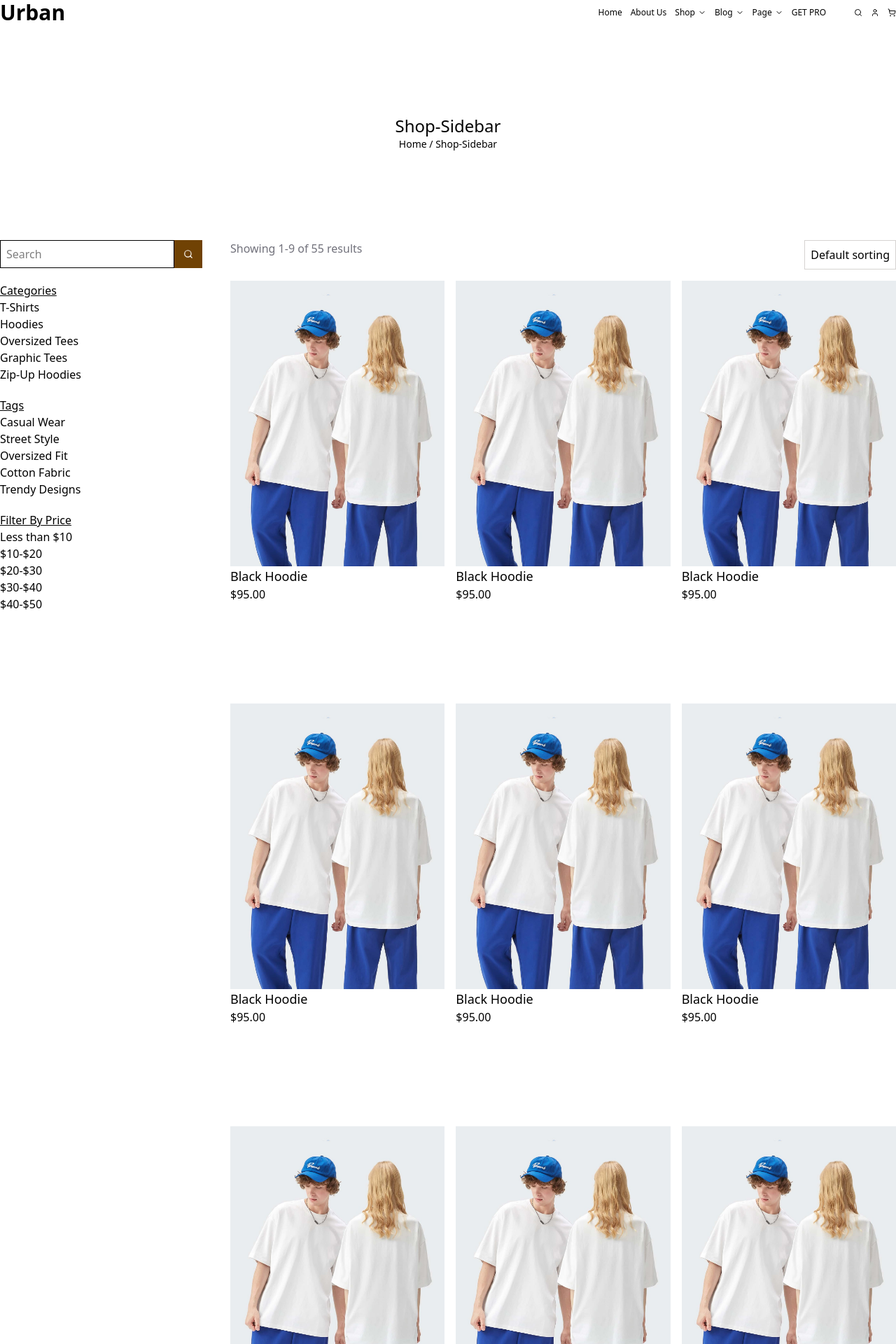
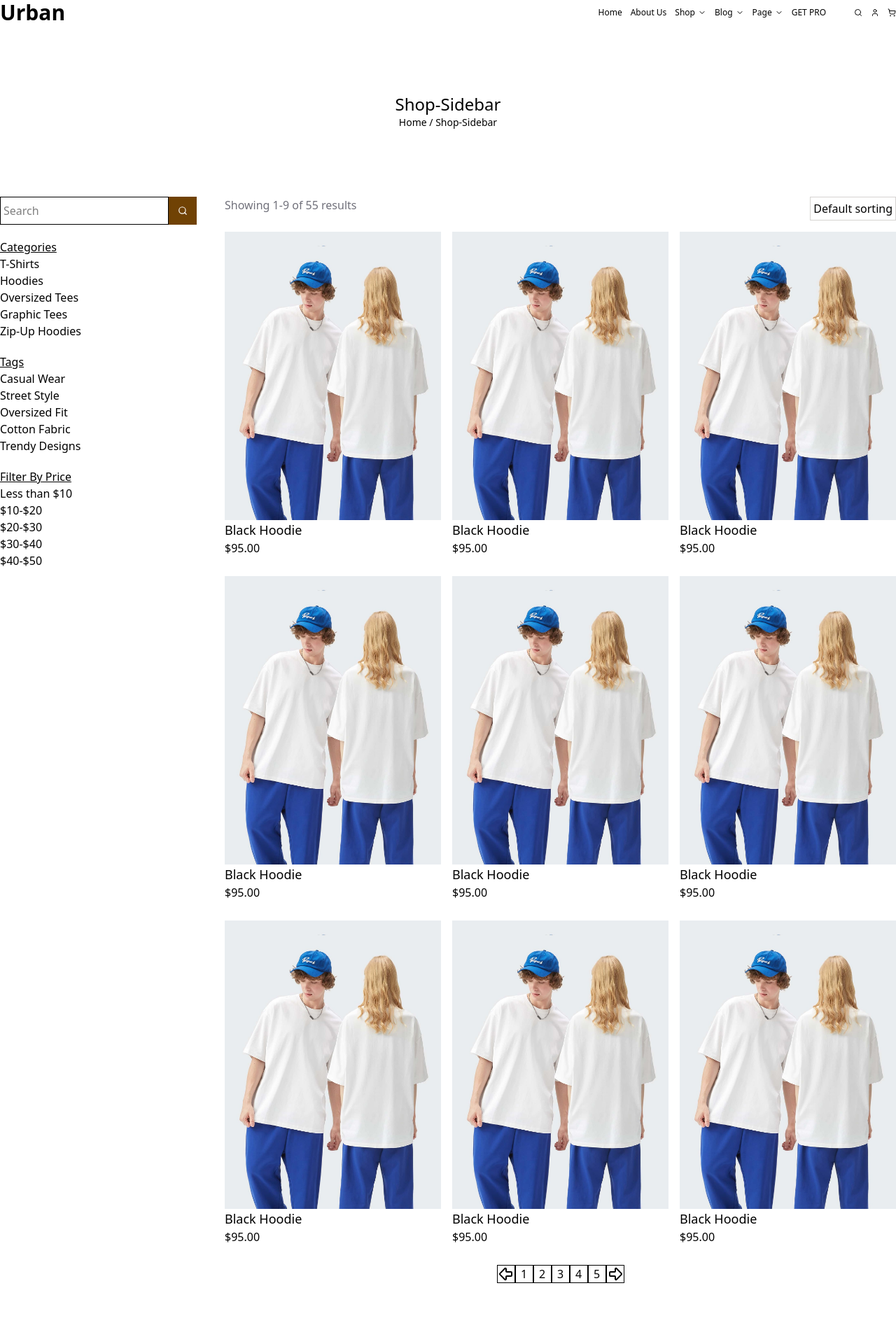
Before and after one commit to Zoidevzx/Projeto-Final-React, a Next.js app: page /shop in a window 1280 px wide. Shown: the top 1920 px of the page at 70% size. After the commit the page ends 1875 px from the top, so only its background shows below. Built offline with nearby package versions, Linux system fonts and the light colour scheme.

Commit message:
Fim do Shop

```diff
--- a/components/Shop.jsx
+++ b/components/Shop.jsx
@@ -1,5 +1,5 @@
 'use client'
-import { User, Search, ShoppingCart, ChevronDown } from 'lucide-react';
+import { Search, ArrowBigLeft, ArrowBigRight } from 'lucide-react';
 import { useRouter } from "next/navigation";
 
 export default function Shop() {
@@ -13,12 +13,12 @@ export default function Shop() {
 
         <div className="grid grid-flow-col grid-cols-[1fr_5fr] m-0_5 gap-x-10 ">
 
-          <div className='grid grid-flow-row grid-rows-4 grid-rows-[1fr_5fr_5fr_5fr] gap-5 h-50'>
+          <div className='grid grid-flow-row grid-rows-[1fr_5fr_5fr_5fr] gap-5 h-50'>
             <div className='flex '>
               <form>
-                <input type="text" placeholder='Search' className='border-1 border-black p-2 h-10' />
+                <input type="text" placeholder='Search' className='border-1 border-black p-1 h-10' />
               </form>
-              <button className='bg-[#704204] p-2 flex items-center justify-center h-10 w-10'>
+              <button className='bg-[#704204] p-1 flex items-center justify-center h-10 w-10'>
                 <Search size={14} color='white' />
               </button>
             </div>
@@ -52,10 +52,10 @@ export default function Shop() {
 
           </div>
 
-          <div className='grid grid-cols-3 grid-rows-5 grid-flow-row grid-rows-[1fr_14fr_14fr_14fr_3fr] grid-cols-auto gap-4 '>
+          <div className='grid grid-cols-3 grid-flow-row grid-rows-[1fr_14fr_14fr_14fr_2fr] grid-cols-auto gap-4 '>
             <div className='flex justify-between col-span-3'>
               <h2 className='text-zinc-500'>Showing 1-9 of 55 results</h2>
-              <button className='border-1 p-2 border-stone-300 hover:cursor-pointer'>
+              <button className='border-1 p-1 border-stone-300 hover:cursor-pointer'>
                 Default sorting
               </button>
             </div>
@@ -104,6 +104,18 @@ export default function Shop() {
               <h1 className='text-lg'>Black Hoodie</h1>
               <p>$95.00</p>
             </div>
+            <div className='flex items-start justify-center col-span-3'>
+              <div className='grid grid-flow-col grid-cols-7'>
+                <button className='border border-black cursor-pointer hover:bg-[#9f1d1d] hover:text-sky-100 hover:border-black'><ArrowBigLeft /></button>
+                <button className='border border-black cursor-pointer hover:bg-[#9f1d1d] hover:text-sky-100 hover:border-black'>1</button>
+                <button className='border border-black cursor-pointer hover:bg-[#9f1d1d] hover:text-sky-100 hover:border-black'>2</button>
+                <button className='border border-black cursor-pointer hover:bg-[#9f1d1d] hover:text-sky-100 hover:border-black'>3</button>
+                <button className='border border-black cursor-pointer hover:bg-[#9f1d1d] hover:text-sky-100 hover:border-black'>4 </button>
+                <button className='border border-black cursor-pointer hover:bg-[#9f1d1d] hover:text-sky-100 hover:border-black'>5</button>
+                <button className='border border-black cursor-pointer hover:bg-[#9f1d1d] hover:text-sky-100 hover:border-black'><ArrowBigRight /></button>
+              </div>
+            </div>
+
           </div>
         </div>
       </div>
```
